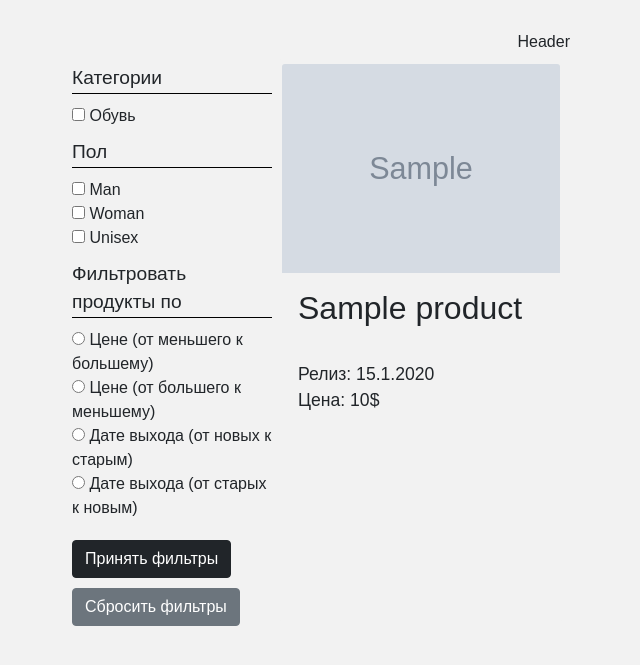
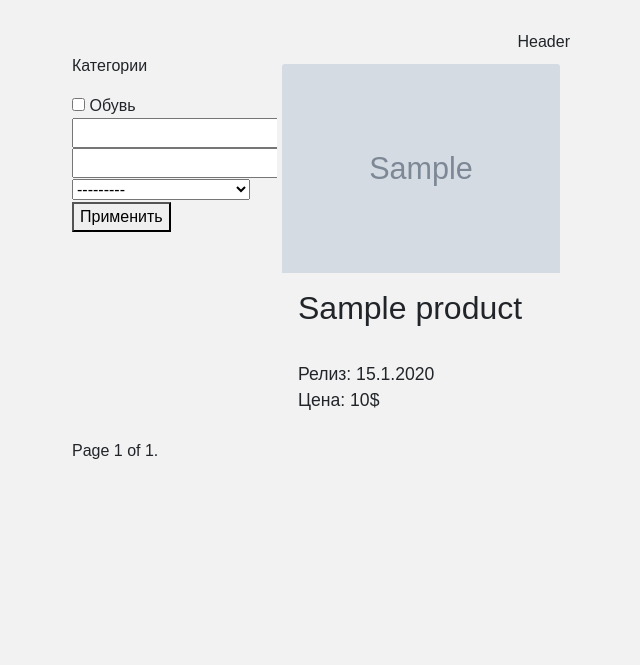
Before and after one commit to m0r4n9/OnlineShopProject, a Django app: page /catalog/ in a window 1280 px wide. Shown: the part 56-721 px from the top of the page, without its empty margins (56-696 px from the left). Run offline with Django 4.2, Linux system fonts and the light colour scheme; tables that the repository leaves empty hold one stand-in row (values such as "Sample post"); grey boxes marked "Sample" are stand-in pictures; parts of the project's set-up code (start-up, migrations or seed data) failed here and were passed over.

Commit message:
пагинация + фильтрация с сортировкой. +надо скачать django_filters

```diff
--- a/main/forms.py
+++ b/main/forms.py
@@ -1,38 +1,11 @@
 from django import forms
+import django_filters
 
-from main.models import Category, Review, Product
+from main.models import Category, Review, Product, GENDER_ID
 
 
 class CartAddProductForm(forms.Form):
     update = forms.BooleanField(required=False, initial=False, widget=forms.HiddenInput)
-
-
-class CategoryForm(forms.Form):
-    categories = forms.MultipleChoiceField(
-        widget=forms.CheckboxSelectMultiple,
-        choices=[(category.id, category) for category in Category.objects.all()],
-        required=False,
-    )
-    gender_choices = [
-        ('W', 'Man'),
-        ('M', 'Woman'),
-        ('U', 'Unisex'),
-    ]
-    gender = forms.MultipleChoiceField(
-        widget=forms.CheckboxSelectMultiple,
-        choices=gender_choices,
-        required=False,
-    )
-    sort_choices = (
-        ('price_asc', 'Цене (от меньшего к большему)'),
-        ('price_desc', 'Цене (от большего к меньшему)'),
-        ('release_asc', 'Дате выхода (от новых к старым)'),
-        ('release_desc', 'Дате выхода (от старых к новым)'),
-    )
-
-    sort_by = forms.ChoiceField(choices=sort_choices, required=False,
-                                widget=forms.RadioSelect())
-
 
 class ReviewForm(forms.ModelForm):
     class Meta:
@@ -46,3 +19,19 @@ class ReviewFormImages(ReviewForm):
 
     class Meta(ReviewForm.Meta):
         fields = ReviewForm.Meta.fields + ['images']
+
+class ProdfuctFilterSet(django_filters.FilterSet):
+    category = django_filters.ModelMultipleChoiceFilter(queryset=Category.objects.all(),
+                                                        widget=forms.CheckboxSelectMultiple)
+    min_price = django_filters.NumberFilter(field_name='price', lookup_expr='gte')
+    max_price = django_filters.NumberFilter(field_name='price', lookup_expr='lte')
+
+    order_by = django_filters.OrderingFilter(
+        fields=(
+            ('price', 'price'),
+            ('release', 'release'),
+        ),
+    )
+    class Meta:
+        model = Product
+        fields = ['category', 'min_price', 'max_price', 'gender']
--- a/main/urls.py
+++ b/main/urls.py
@@ -6,7 +6,7 @@ from django.conf.urls.static import static
 app_name = 'main'
 urlpatterns = [
                   path('', views.home, name='home'),
-                  path('catalog/', views.catalog, name='catalog'),
+                  path('catalog/', views.test, name='catalog'),
                   path('catalog/goods/<int:item_id>', views.detail, name='details_product'),
                   path('catalog/goods/<int:item_id>/<int:size_id>', views.detail, name='details_product'),
                   path('favorite_products/', views.favorite_products, name='favorite_products'),
@@ -18,4 +18,5 @@ urlpatterns = [
                   path('catalog/goods/favorite_<int:item_id>', views.add_favorite, name='favorite_add'),
                   path('catalog/goods/favorite_remove_<int:item_id>', views.remove_favorite, name='remove_favorite'),
                   path('review/', views.add_review, name='review'),
+                  # path('test/', views.test, name='test')
               ] + static(settings.MEDIA_URL, document_root=settings.MEDIA_ROOT)
--- a/main/views.py
+++ b/main/views.py
@@ -2,6 +2,7 @@ from _decimal import Decimal
 
 from django.contrib import messages
 from django.contrib.auth.decorators import login_required
+from django.core.paginator import Paginator
 from django.shortcuts import render, get_object_or_404, redirect
 from django.template.loader import render_to_string
 from django.views.decorators.http import require_POST
@@ -11,7 +12,7 @@ from django.core.mail import send_mail
 from OnlineShopProject import settings
 from users.forms import PersonalInformation
 from .cart import Cart
-from .forms import CartAddProductForm, CategoryForm, ReviewFormImages
+from .forms import CartAddProductForm, ReviewFormImages, ProdfuctFilterSet
 from .models import Product, Company, ProductSize, FavoriteList, Review, Purchase, ReviewPhotos
 
 
@@ -20,43 +21,6 @@ def home(request):
     return render(request, 'main/home.html', {
         'recent_release': recent_release
     })
-
-
-def catalog(request):
-    items_list = Product.objects.all()
-    form_category = CategoryForm(request.POST or None)
-    if request.method == 'POST':
-        if form_category.is_valid():
-            categories = form_category.cleaned_data['categories']
-            if categories:
-                items_list = items_list.filter(category__in=categories)
-
-            gender = form_category.cleaned_data['gender']
-            if gender:
-                items_list = items_list.filter(gender__in=gender)
-
-            filter_by = form_category.cleaned_data['sort_by']
-            if filter_by == 'price_asc':
-                items_list = items_list.order_by('price')
-            elif filter_by == 'price_desc':
-                items_list = items_list.order_by('-price')
-            elif filter_by == 'release_asc':
-                items_list = items_list.order_by('release')
-            elif filter_by == 'release_desc':
-                items_list = items_list.order_by('-release')
-
-    # paginator = Paginator(items_list, 1)
-    # page_number = request.GET.get('page')
-    # products_obj = paginator.get_page(page_number)
-    #
-    # filter_params = request.GET.urlencode()
-
-    return render(request, 'main/catalog.html', {
-        'items_list': items_list,
-        'category_form': form_category,
-        # 'filter_params': filter_params,
-    })
-
 
 def brands(request):
     brands_list = Company.objects.order_by('name_company')
@@ -159,13 +123,17 @@ def cart_detail(request):
             total_price = 0
             for item in cart.cart.values():
                 total_price += Decimal(item['price'] * item['quantity'])
-                product_size[item['id']] = item['size']
+                product_size[item['id']] = {item['size'], item['quantity']}
                 product_ids.append(item['id'])
+            print(product_size)
 
+            print('---')
             for size in product_size.keys():
                 product = Product.objects.get(id=size)
                 products.append(product)
                 size = ProductSize.objects.get(product=product, size=product_size[size])
+                print(size, product_size['quantity'])
+                print(size)
                 size.quantity -= 1
                 size.save()
 
@@ -231,3 +199,34 @@ def send_email_purches(subject, message, userName, products, recipient_list):
         'products': products,
     })
     send_mail(subject, message, settings.EMAIL_HOST_USER, recipient_list, html_message=html_message)
+
+
+def test(request):
+    products = Product.objects.all()
+    filterset = ProdfuctFilterSet(request.GET, queryset=products)
+
+    if 'price' in request.GET:
+        direction = '-' if request.GET['price'] == 'desc' else ''
+        filterset.qs = filterset.qs.order_by(direction + 'price')
+
+        # sort by release date
+    if 'release_date' in request.GET:
+        direction = '-' if request.GET['release_date'] == 'desc' else ''
+        filterset.qs = filterset.qs.order_by(direction + 'release_date')
+
+    filtered_params = request.GET.copy()
+    if 'page' in filtered_params:
+        del filtered_params['page']
+    filtered_query_string = filtered_params.urlencode()
+
+    # применение пагинации к результатам фильтрации
+    paginator = Paginator(filterset.qs, per_page=1)
+    page_number = request.GET.get('page')
+    page_obj = paginator.get_page(page_number)
+
+    context = {
+        'filterset': filterset,
+        'page_obj': page_obj,
+        'filtered_query_string': filtered_query_string
+    }
+    return render(request, 'main/catalog.html', context)
--- a/templates/main/catalog.html
+++ b/templates/main/catalog.html
@@ -1,8 +1,7 @@
 {% extends 'main/layout.html' %}
+{% block title %}Test pagination{% endblock %}
+{% block content %}
 
-{% block title %}Каталог{% endblock %}
-
-{% block content %}
     <div style="display: flex; margin: 30px auto; position: relative; width: 80vw;">
         <div>
             <div class="catalog-header">
@@ -10,23 +9,19 @@
             </div>
             <div class="wrapper-catalog">
                 <div class="catalog-filters">
-                    <form id="filter-form" method="post">
-                        {% csrf_token %}
-                        <p class="text-filter">Категории</p>
-                        {{ category_form.categories }}
-                        <p class="text-filter">Пол</p>
-                        {{ category_form.gender }}
-                        <p class="text-filter">Фильтровать продукты по</p>
-                        {{ category_form.sort_by }}
-                        <button class="btn btn-dark catalog-acceptFilters">Принять фильтры</button>
-                        <a class="btn btn-secondary catalog-canselFilters" href="{% url "main:catalog" %}">Сбросить
-                            фильтры</a>
+                    <form method="get">
+                        <p>Категории</p>
+                        {{ filterset.form.category }}
+                        {{ filterset.form.min_price }}
+                        {{ filterset.form.max_price }}
+                        {{ filterset.form.order_by }}
+                        <button type="submit">Применить</button>
                     </form>
                 </div>
 
                 <div class="catalog-items">
-                    {% if items_list %}
-                        {% for item in items_list %}
+                    {% if filterset.qs %}
+                        {% for item in page_obj %}
                             <div class="card" style="width: 18rem"
                                  onclick="window.location.href = '{% url 'main:details_product' item.id %}'">
                                 <img class="card-img-top" src="{{ item.image_prev.url }}" alt="Card image cap">
@@ -39,15 +34,28 @@
                                     <span>Цена: {{ item.price }}$</span>
                                 </div>
                             </div>
+                        {% empty %}
+                            <div class="alert-catalog">
+                                <div class="alert alert-danger" role="alert">
+                                    Вещей не найдено
+                                </div>
+                            </div>
                         {% endfor %}
-                    {% else %}
-                        <div class="alert-catalog">
-                            <div class="alert alert-danger" role="alert">
-                                Вещей не найдено
-                            </div>
-                        </div>
                     {% endif %}
                 </div>
+            </div>
+            <div class="pagination">
+                <span class="step-links">
+                {% if page_obj.has_previous %}
+                    <a href="?page=1{% if filtered_query_string %}&{{ filtered_query_string }}{% endif %}">first</a>
+                    <a href="?page={{ page_obj.previous_page_number }}{% if filtered_query_string %}&{{ filtered_query_string }}{% endif %}">previous</a>
+                {% endif %}
+                <span class="current-page">Page {{ page_obj.number }} of {{ page_obj.paginator.num_pages }}.</span>
+                {% if page_obj.has_next %}
+                    <a href="?page={{ page_obj.next_page_number }}{% if filtered_query_string %}&{{ filtered_query_string }}{% endif %}">next</a>
+                    <a href="?page={{ page_obj.paginator.num_pages }}{% if filtered_query_string %}&{{ filtered_query_string }}{% endif %}">last</a>
+                {% endif %}
+                </span>
             </div>
         </div>
     </div>
```
Also changed, not shown: templates/main/catalogOldVersion.html (added, +54 -0 lines), templates/main/test.html (deleted, +0 -12 lines).
